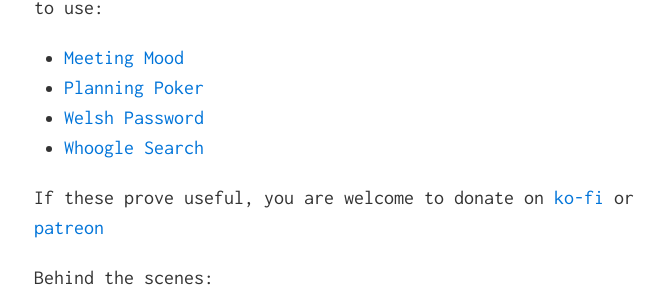
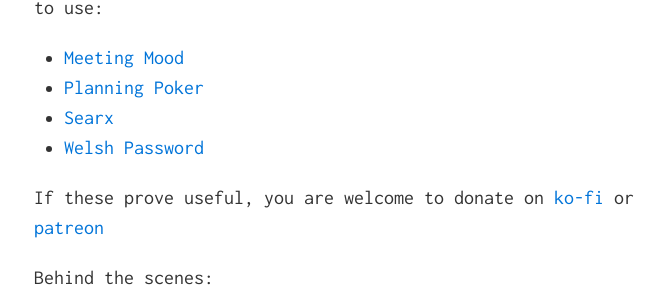
Before and after one commit to wheresalice/wheresalice.info, a Jekyll site: the page built from index.md, in a window 1280 px wide. Shown: the part 257-557 px from the top of the page, without its empty margins (306-970 px from the left). Built offline with Jekyll 4.4.1, drawn with Linux system fonts in a browser that asks for light colours.

Commit message:
Update index.md

```diff
--- a/index.md
+++ b/index.md
@@ -6,8 +6,8 @@
 
 * [Meeting Mood](https://meeting-mood.wheresalice.info/)
 * [Planning Poker](https://hatjitsu.wheresalice.info/)
+* [Searx](https://searx.wheresalice.info)
 * [Welsh Password](https://welshpassword.wheresalice.info/)
-* [Whoogle Search](https://whoogle.wheresalice.info/)
 
 If these prove useful, you are welcome to donate on [ko-fi](https://ko-fi.com/wheresalice) or [patreon](https://www.patreon.com/wheresalice)
 
```
